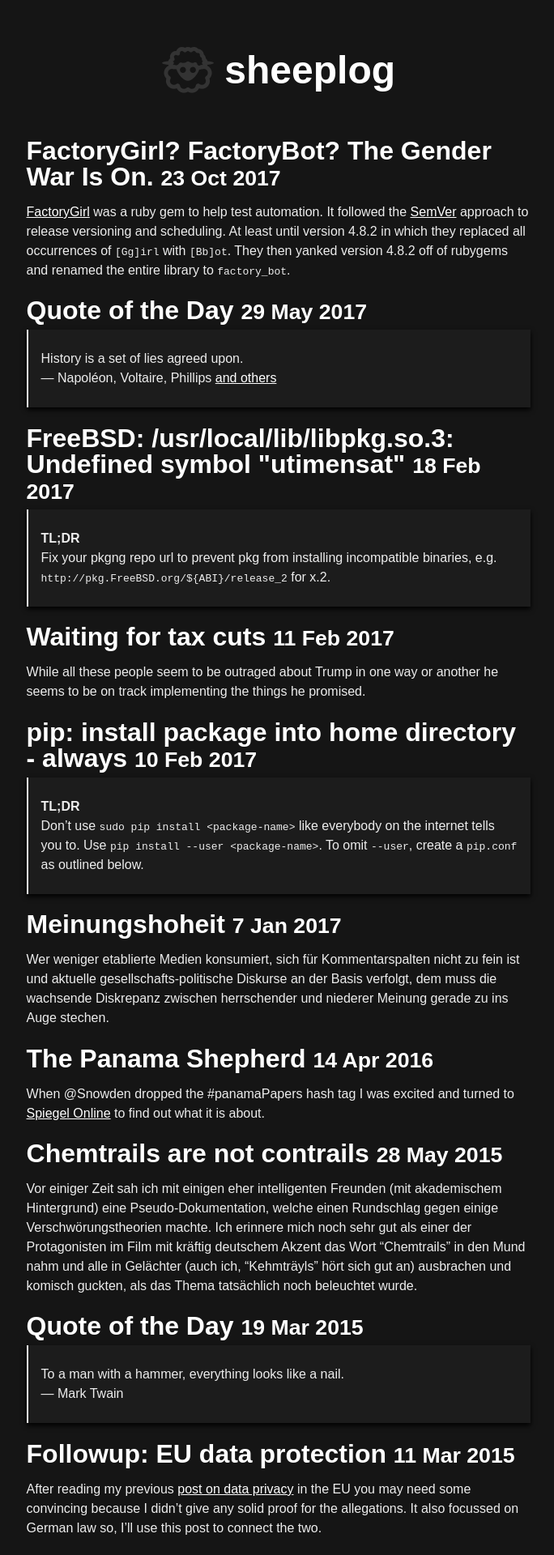
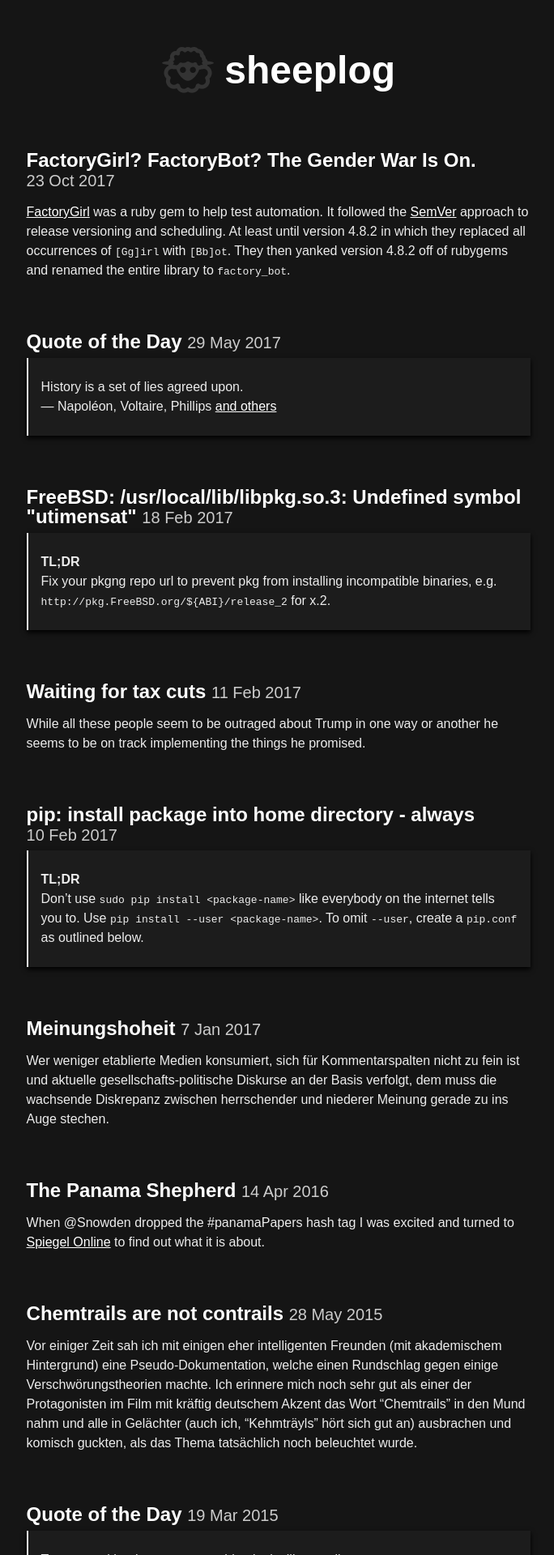
Before and after one commit to glaszig/glaszig.github.io, a Jekyll site: the page built from sheeplog/index.html, in a window 1280 px wide. Shown: the top 1920 px of the page at 81% size, without its empty margins (296-980 px from the left). Built offline with Jekyll 4.4.1, drawn with Linux system fonts in a browser that asks for light colours.

Commit message:
improve blog index layout

```diff
--- /dev/null
+++ b/_includes/post_excerpt.html
@@ -0,0 +1,5 @@
+<article>
+  <h1><a href="{{ post.url }}">{{ post.title }}</a> <small class="post-date">{{ post.date | date: "%-d %b %Y" }}</small></h1>
+
+  {{ post.excerpt }}
+</article>
--- a/sheeplog/index.html
+++ b/sheeplog/index.html
@@ -4,13 +4,5 @@
 ---
 
 {% for post in site.posts %}
-
-<div class="post">
-
-  <div class="page-header"><h1><a href="{{ post.url }}">{{ post.title }}</a> <small>{{ post.date | date: "%-d %b %Y" }}</small></h1></div>
-
-  {{ post.excerpt }}
-
-</div>
-
+{% include post_excerpt.html %}
 {% endfor %}
--- a/static/sheeplog.scss
+++ b/static/sheeplog.scss
@@ -64,7 +64,10 @@
   img { vertical-align: middle; }
 }
 
-article, .post-navigation, .tags {
+article {
+  margin: 4rem 0;
+}
+.post-navigation, .tags {
   margin: 2rem 0;
 }
 
```
